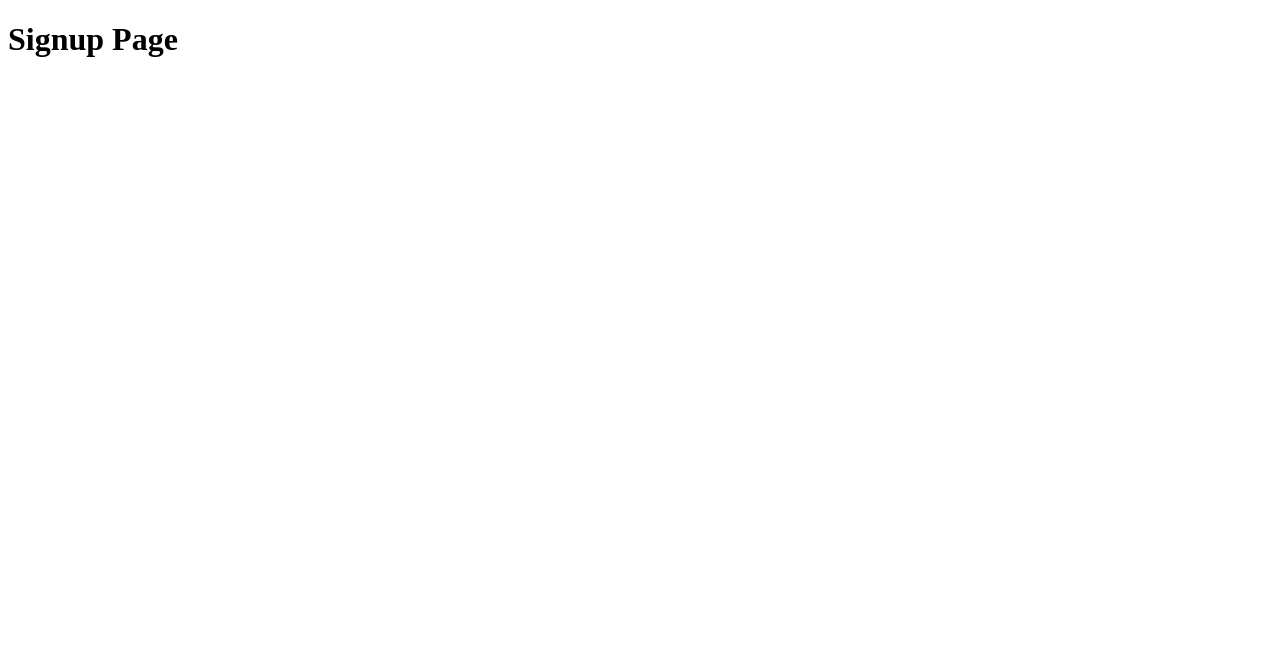
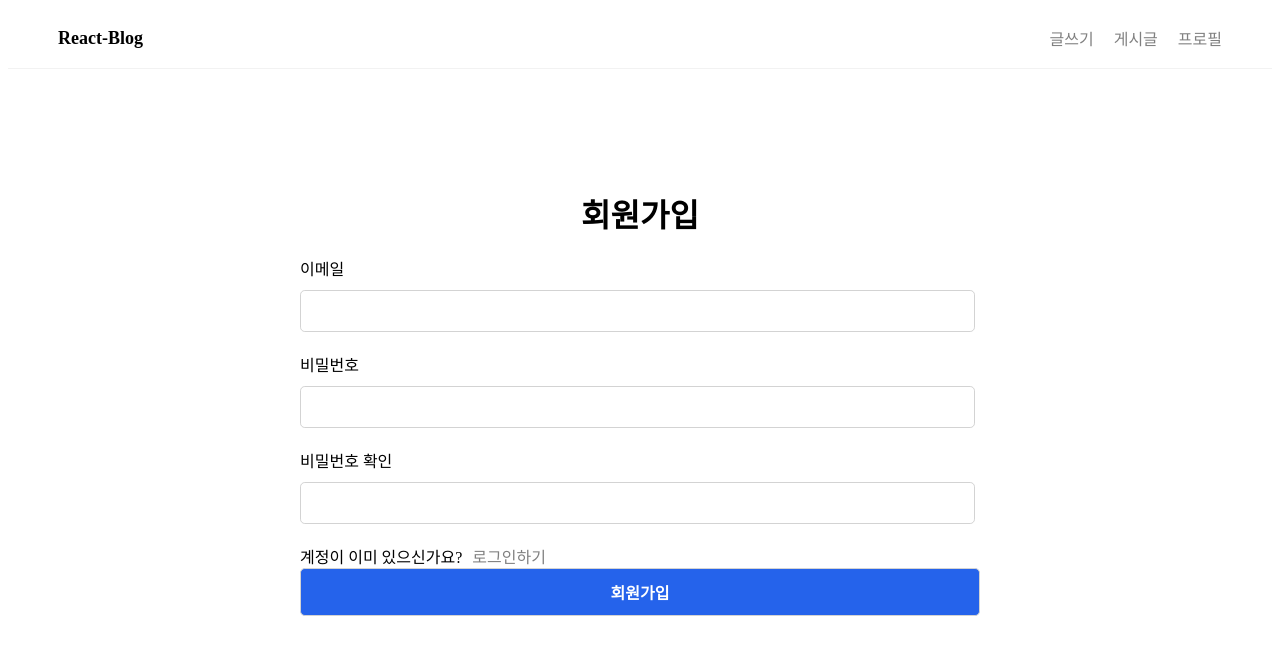
Before and after one commit to hyeonKii/Blog_project, a React (Vite) app: page /signup in a window 1280 px wide. Shown: the top 654 px of the page. Built offline with nearby package versions, Linux system fonts and the light colour scheme; no server answers.

Commit message:
feat: 회원가입 구현

```diff
--- a/package.json
+++ b/package.json
@@ -13,7 +13,8 @@
     "firebase": "^10.7.1",
     "react": "^18.2.0",
     "react-dom": "^18.2.0",
-    "react-router-dom": "^6.21.1"
+    "react-router-dom": "^6.21.1",
+    "react-toastify": "^10.0.4"
   },
   "devDependencies": {
     "@types/react": "^18.2.43",
--- a/src/App.tsx
+++ b/src/App.tsx
@@ -1,10 +1,18 @@
+import { useState } from "react";
+import { app } from "firebaseApp";
+import { getAuth } from "firebase/auth";
+import { ToastContainer } from "react-toastify";
+import "react-toastify/dist/ReactToastify.css";
 import Router from "./components/Router";
 
 function App() {
+  const auth = getAuth(app);
 
+  const [isAuth, setIsAuth] = useState<boolean>(!!auth?.currentUser);
     return (
         <>
-          <Router />
+        <ToastContainer />
+          <Router isAuth={isAuth}/>
         </>
     );
 }
--- a/src/components/SignupForm.tsx
+++ b/src/components/SignupForm.tsx
@@ -1,11 +1,26 @@
 import React, {useState} from "react";
 import {Link} from "react-router-dom";
+import { app } from "firebaseApp";
+import { getAuth, createUserWithEmailAndPassword } from "firebase/auth";
+import { toast } from "react-toastify";
 
 export default function SignupForm() {
     const [error, setError] = useState<string>("");
     const [email, setEmail] = useState<string>("");
     const [password, setPassword] = useState<string>("");
     const [passwordConfirm, setPasswordConfirm] = useState<string>("");
+
+    const onSubmit = async (e: React.FormEvent<HTMLFormElement>) => {
+      e.preventDefault();
+      try {
+        const auth = getAuth(app);
+        await createUserWithEmailAndPassword(auth, email, password);
+
+        toast.success("회원가입에 성공했습니다!")
+      } catch(error: any) {
+        toast.error(error?.code);
+      }
+    }
 
     const onChange = (e: React.ChangeEvent<HTMLInputElement>) => {
       const {
@@ -50,7 +65,7 @@ export default function SignupForm() {
     };
 
     return (
-        <form action="/post" method="POST" className="form form--lg">
+        <form onSubmit={onSubmit} className="form form--lg">
             <h1 className="form__title">회원가입</h1>
             <div className="form__block">
                 <label htmlFor="email">이메일</label>
--- a/src/firebaseApp.ts
+++ b/src/firebaseApp.ts
@@ -13,6 +13,7 @@ const firebaseConfig = {
   appId: import.meta.env.VITE_APP_ID,
 };
 
+//import 할 때마다 불필요한 초기화가 발생하기에 아래와 같이 설정
 try {
   app = getApp("app");
 } catch (e) {
--- a/src/index.css
+++ b/src/index.css
@@ -406,3 +406,31 @@ input:checked + .carousel__slide-container .nav label {
 .form .form__btn-submit:focus {
   background-color: #1945a4;
 }
+
+
+/* login form */
+
+.form--lg {
+  min-height: 70vh;
+  margin-top: 10vh;
+}
+
+.form__title {
+  text-align: center;
+  margin-bottom: 4px;
+}
+
+.form__link {
+  margin-left: 10px;
+  text-decoration: none;
+  color: gray;
+}
+
+.form__link:hover,
+.form__link:focus {
+  color: black;
+}
+
+.form__error {
+  color: red;
+}
--- a/src/pages/login/index.tsx
+++ b/src/pages/login/index.tsx
@@ -1,7 +1,11 @@
+import Header from "components/Header";
+import LoginForm from "components/LoginForm";
+
 export function LoginPage() {
     return (
         <>
-            <h1>Login Page</h1>
+            <Header />
+            <LoginForm />
         </>
     );
 }
--- a/src/pages/signup/index.tsx
+++ b/src/pages/signup/index.tsx
@@ -1,7 +1,11 @@
+import Header from "components/Header";
+import SignupForm from "components/SignupForm";
+
 export default function SignupPage() {
     return (
         <>
-            <h1>Signup Page</h1>
+            <Header />
+            <SignupForm />
         </>
     );
 }
--- a/tsconfig.json
+++ b/tsconfig.json
@@ -3,7 +3,8 @@
     "baseUrl": "src",
     "paths": {
       "pages/*": ["pages/*"],
-      "components/*": ["components/*"]
+      "components/*": ["components/*"],
+      "firebaseApp/": ["firebaseApp/*"]
     },
     "target": "ES2020",
     "useDefineForClassFields": true,
--- a/vite.config.ts
+++ b/vite.config.ts
@@ -7,7 +7,8 @@ export default defineConfig({
   resolve: {
     alias: [
       {find: "components", replacement: "/src/components"},
-      {find: "pages", replacement: "/src/pages"}
+      {find: "pages", replacement: "/src/pages"},
+      {find: "firebaseApp", replacement: "/src/firebaseApp"}
     ]
   }
 })
```
Also changed, not shown: 1 other file (tests, documents, lock files or other folders).
